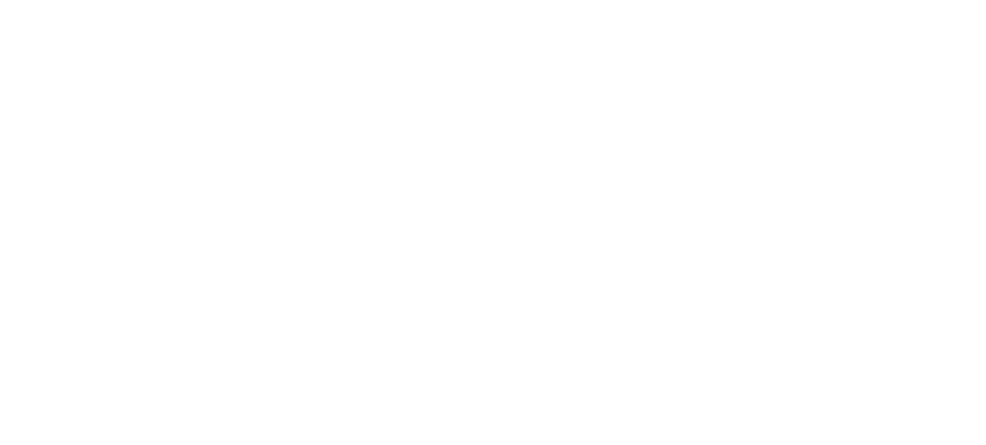
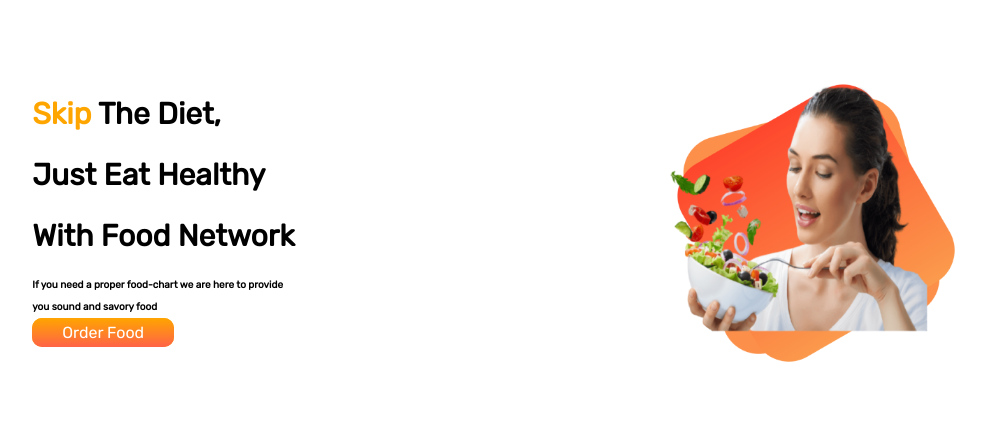
Before and after one commit to arafatanjan/food-webpage, a plain HTML site: page index.html in a window 1280 px wide. Shown: the whole page, without its empty margins (39-1025 px from the left). Drawn offline with Linux system fonts and the light colour scheme.

Commit message:
first div

```diff
--- a/index.html
+++ b/index.html
@@ -6,11 +6,24 @@
     <meta http-equiv="X-UA-Compatible" content="IE=edge">
     <meta name="viewport" content="width=device-width, initial-scale=1.0">
     <title>Food Network</title>
+    <link rel="preconnect" href="https://fonts.googleapis.com">
+    <link rel="preconnect" href="https://fonts.gstatic.com" crossorigin>
+    <link href="https://fonts.googleapis.com/css2?family=Rubik&display=swap" rel="stylesheet">
     <link rel="stylesheet" href="style.css">
 </head>
 
 <body>
-
+    <section>
+        <div class="half-width">
+            <h1><span class="orange-color">Skip</span> The Diet,</h1>
+            <h1>Just Eat Healthy</h1>
+            <h1>With Food Network</h1>
+            <h3>If you need a proper food-chart we are here to provide</h3>
+            <h3>you sound and savory food </h3>
+            <a class="link-button" target="_blank" href="">Order Food</a>
+        </div>
+        <div class="half-width"><img src="images/food/first-pic.png" alt=""></div>
+    </section>
 </body>
 
 </html>
--- a/style.css
+++ b/style.css
@@ -0,0 +1,31 @@
+body{
+    font-family: 'Rubik', sans-serif;
+}
+h1{
+    font-size: 30px;
+}
+.orange-color{
+    color: orange;
+}
+h3{
+    font-size: 10px;
+}
+section{
+    display: flex;
+}
+.half-width{
+    width: 50%;
+    padding: 5%;
+}
+.half-width img{
+    width: 60%;
+}
+.link-button{
+    text-decoration: none;
+    background-color: orange;
+    background-image: linear-gradient(orange, tomato);
+    padding: 5px 30px;
+    color: white;
+    font-weight: 50;
+    border-radius: 10px;
+}
```
Also changed, not shown: images/food/first-pic.png (added).
